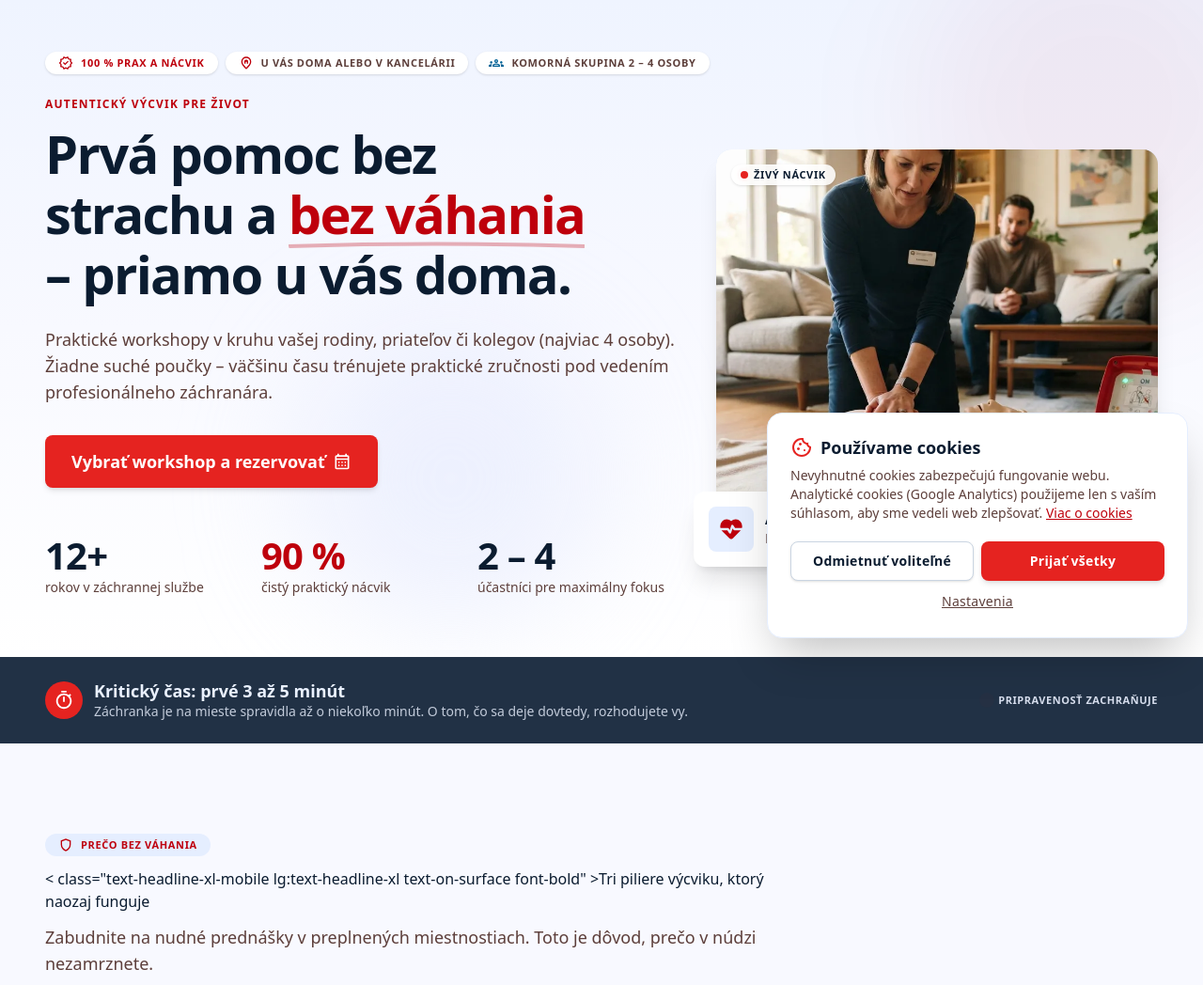
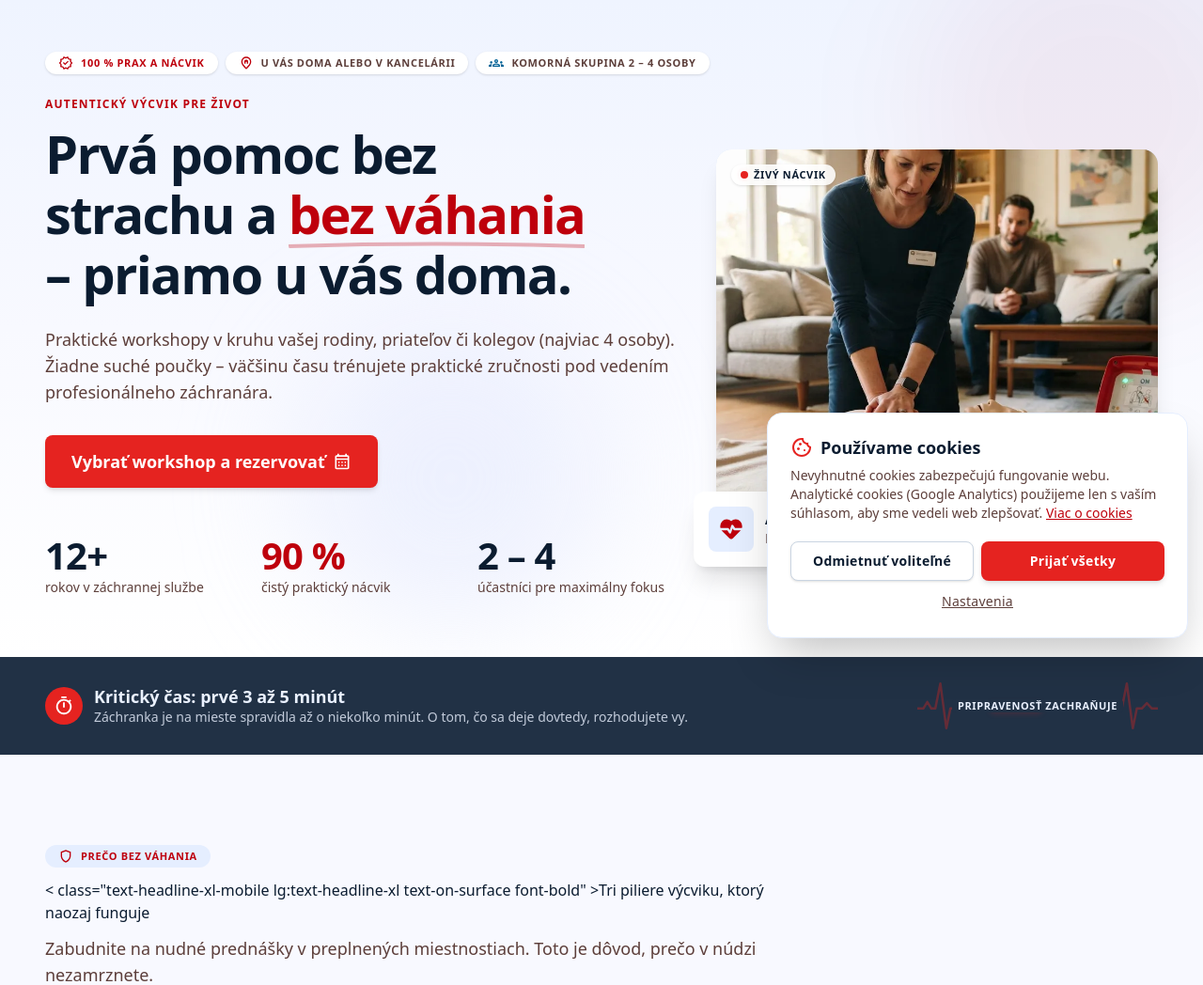
Before and after one commit to borislacik/bezvahania, a Laravel app: template resources/views/pages/home.blade.php in a window 1280 px wide. Shown: the part 105-1153 px from the top of the page at 94% size. Run offline with Laravel 12, Linux system fonts and the light colour scheme; the template is opened without the code that fills it, so the values that code supplies are empty; style sheets or scripts are compiled from the project's sources; parts of the project's set-up code (start-up, migrations or seed data) failed here and were passed over; some libraries are stand-ins or nearby versions.

Commit message:
feat(home): animated ECG line instead of a blinking dot in the fact strip
Co-Authored-By: Claude Opus 5.5 <noreply@anthropic.com>

```diff
--- a/resources/css/app.css
+++ b/resources/css/app.css
@@ -169,3 +169,46 @@
         @apply text-primary underline;
     }
 }
+
+/* ECG trace behind "Pripravenosť zachraňuje": a faint line with a bright pulse running left to right. */
+@layer components {
+    .ecg-line path {
+        fill: none;
+        stroke: var(--color-primary-container);
+        stroke-width: 2.5;
+        stroke-linecap: round;
+        stroke-linejoin: round;
+        vector-effect: non-scaling-stroke;
+    }
+
+    .ecg-line__base {
+        opacity: 0.35;
+    }
+
+    .ecg-line__pulse {
+        stroke-dasharray: 14 86;
+        stroke-dashoffset: 14;
+        filter: drop-shadow(0 0 3px var(--color-primary-container));
+        animation: ecg-pulse 2.6s linear infinite;
+    }
+
+    @media (prefers-reduced-motion: reduce) {
+        .ecg-line__pulse {
+            display: none;
+        }
+
+        .ecg-line__base {
+            opacity: 0.6;
+        }
+    }
+}
+
+@keyframes ecg-pulse {
+    from {
+        stroke-dashoffset: 14;
+    }
+
+    to {
+        stroke-dashoffset: -100;
+    }
+}
--- a/resources/views/pages/home.blade.php
+++ b/resources/views/pages/home.blade.php
@@ -129,12 +129,26 @@
                     <p class="text-body-sm text-inverse-on-surface/80">{{ __('site.home.fact_text') }}</p>
                 </div>
             </div>
-            <p class="flex items-center gap-2">
+            <p class="ecg-badge relative flex h-14 w-64 shrink-0 items-center justify-center">
+                {{-- Animated ECG trace behind the text (static with prefers-reduced-motion). --}}
+                <svg
+                    class="ecg-line pointer-events-none absolute inset-0 h-full w-full"
+                    viewBox="0 0 240 40"
+                    preserveAspectRatio="none"
+                    aria-hidden="true"
+                >
+                    <path
+                        class="ecg-line__base"
+                        d="M0 22 H6 L10 17 L14 22 L18 22 L23 3 L29 37 L33 22 L38 22 L43 18 L48 22 H192 L196 17 L200 22 L204 22 L209 3 L215 37 L219 22 L224 22 L229 18 L234 22 H240"
+                    />
+                    <path
+                        class="ecg-line__pulse"
+                        pathLength="100"
+                        d="M0 22 H6 L10 17 L14 22 L18 22 L23 3 L29 37 L33 22 L38 22 L43 18 L48 22 H192 L196 17 L200 22 L204 22 L209 3 L215 37 L219 22 L224 22 L229 18 L234 22 H240"
+                    />
+                </svg>
                 <span
-                    class="bg-primary-container inline-block size-2 animate-ping rounded-full motion-reduce:animate-none"
-                ></span>
-                <span
-                    class="font-heading text-label-badge text-inverse-on-surface/90 font-bold tracking-wider uppercase"
+                    class="font-heading text-label-badge text-inverse-on-surface bg-inverse-surface relative rounded px-1.5 font-bold tracking-wider whitespace-nowrap uppercase"
                     >{{ __('site.home.fact_badge') }}</span
                 >
             </p>
```
Also changed, not shown: docs/changes/2026-11-23-feat-website-and-admin.md (+2 -0 lines), CHANGELOG.md.
